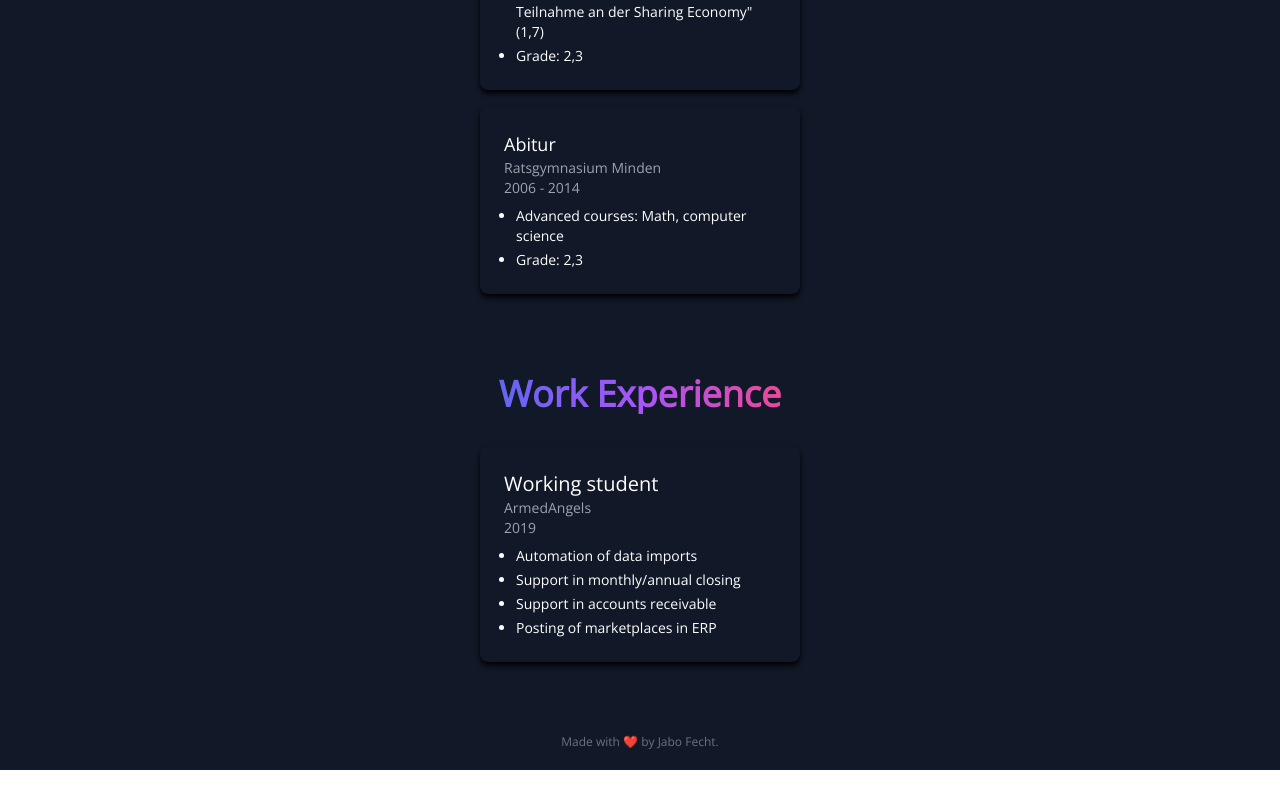
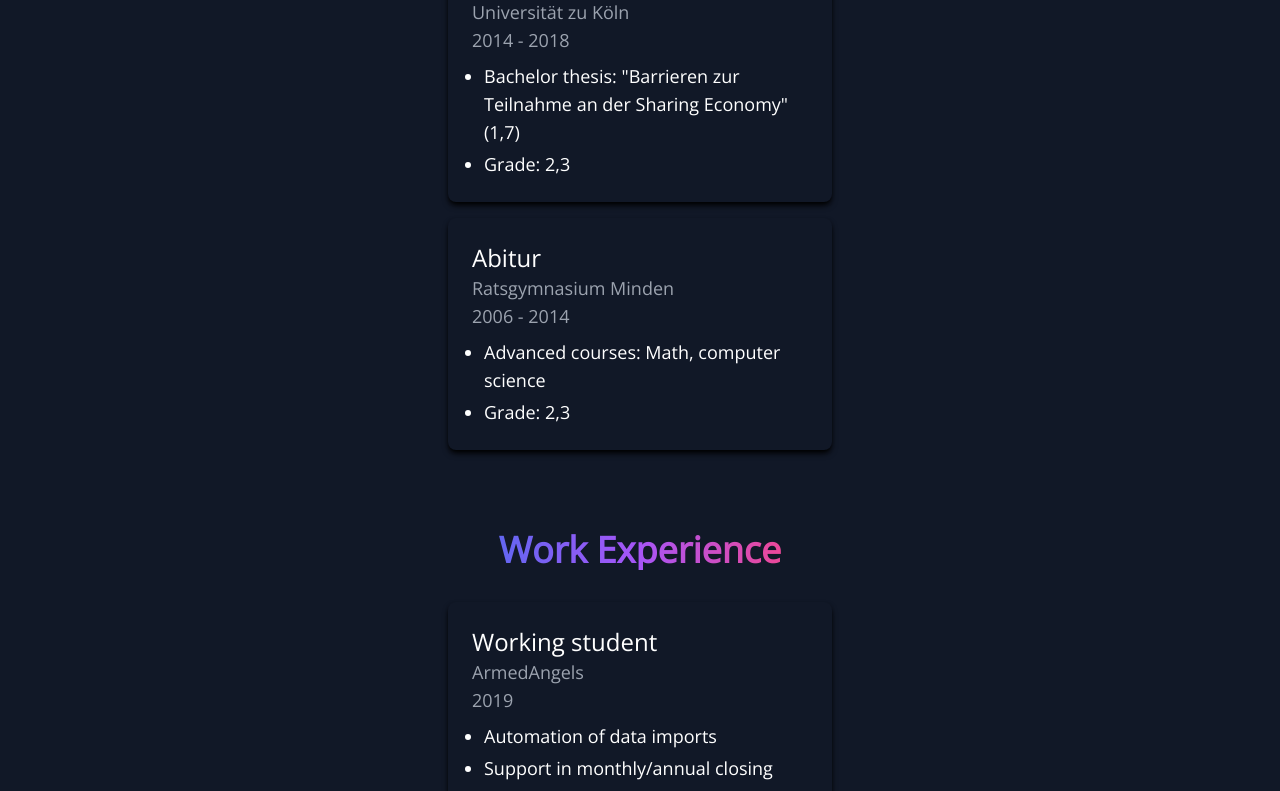
Before and after one commit to JobaF/portfolio-homepage, a Next.js app: page / in a window 1280 px wide. Shown: the part 3264-4055 px from the top of the page. Before the commit the page ends 4034 px from the top, so only its background shows below. Built offline with nearby package versions, Linux system fonts and the light colour scheme.

Commit message:
Add better styling for project and work exp. section

```diff
--- a/pages/components/sections/EducationSection.tsx
+++ b/pages/components/sections/EducationSection.tsx
@@ -6,8 +6,9 @@ interface EducationSectionProps {}
 
 const EducationSection: FC<EducationSectionProps> = ({}) => {
 	return (
-		<section className="mb-10 mt-10 flex flex-col items-center" id="education">
-			<h1 className="mb-4 bg-gradient-to-r from-indigo-500 via-purple-500 to-pink-500 bg-clip-text text-center text-4xl font-bold text-transparent">
+		<section className="mb-10 mt-10" id="education">
+			<div className="mx-auto flex max-w-4xl flex-col items-center px-3">
+				<h1 className="mb-4 w-fit bg-gradient-to-r from-indigo-500 via-purple-500 to-pink-500 bg-clip-text text-4xl font-bold text-transparent">
 					Education
 				</h1>
 				<motion.div
@@ -19,12 +20,16 @@ const EducationSection: FC<EducationSectionProps> = ({}) => {
 					{education.map((item, i) => (
 						<div
 							key={item.degree + i}
-						className="mt-4 flex w-80  flex-col rounded-lg bg-gray-900 p-6 shadow-md shadow-black"
+							className="mt-4 flex w-96 flex-col rounded-lg bg-gray-900 p-6 shadow-md shadow-black"
 						>
-						<div className="text-lg">{item.degree}</div>
-						<div className="text-sm text-gray-400">{item.institution}</div>
-						<div className="text-sm text-gray-400">{item.period}</div>
-						<ul className="flex list-disc flex-col gap-1 pl-3 pt-2 text-sm">
+							<div className="text-lg md:text-2xl">{item.degree}</div>
+							<div className="text-sm text-gray-400 md:text-lg">
+								{item.institution}
+							</div>
+							<div className="text-sm text-gray-400 md:text-lg">
+								{item.period}
+							</div>
+							<ul className="flex max-w-lg list-disc flex-col gap-1 pl-3 pt-2 text-sm md:text-lg">
 								{item.infos.map((info, i) => (
 									<li key={item.degree + i}>{info}</li>
 								))}
@@ -32,6 +37,7 @@ const EducationSection: FC<EducationSectionProps> = ({}) => {
 						</div>
 					))}
 				</motion.div>
+			</div>
 		</section>
 	)
 }
--- a/pages/components/sections/WorkExperienceSection.tsx
+++ b/pages/components/sections/WorkExperienceSection.tsx
@@ -6,30 +6,38 @@ interface WorkExperienceSectionProps {}
 
 const WorkExperienceSection: FC<WorkExperienceSectionProps> = ({}) => {
 	return (
-		<section className="mb-10 mt-10 flex flex-col items-center" id="experience">
+		<section className="mb-10 mt-10" id="experience">
+			<div className="mx-auto flex max-w-4xl flex-col items-center px-3">
 				<h1 className="mb-4 bg-gradient-to-r from-indigo-500 via-purple-500 to-pink-500 bg-clip-text text-center text-4xl font-bold text-transparent">
 					Work Experience
 				</h1>
-			{workExperience.map((item, i) => (
 				<motion.div
 					variants={cardVariants}
-					key={item.position + i}
 					initial="offscreen"
 					whileInView="onscreen"
 					viewport={{ once: true }}
 				>
-					<div className="mt-4 flex w-80 flex-col rounded-lg bg-gray-900 p-6 text-justify shadow-md shadow-black">
-						<div className="text-xl">{item.position}</div>
-						<div className="text-sm text-gray-400">{item.institution}</div>
-						<div className="text-sm text-gray-400">{item.period}</div>
-						<ul className="flex list-disc flex-col gap-1 pl-3 pt-2 text-sm">
+					{workExperience.map((item, i) => (
+						<div
+							key={item.position + i}
+							className="mt-4 flex w-96 flex-col rounded-lg bg-gray-900 p-6 text-justify shadow-md shadow-black"
+						>
+							<div className="text-lg md:text-2xl">{item.position}</div>
+							<div className="text-sm text-gray-400 md:text-lg">
+								{item.institution}
+							</div>
+							<div className="text-sm text-gray-400 md:text-lg">
+								{item.period}
+							</div>
+							<ul className="flex list-disc flex-col gap-1 pl-3 pt-2 text-sm md:text-lg">
 								{item.infos.map((info, i) => (
 									<li key={item.institution + i}>{info}</li>
 								))}
 							</ul>
 						</div>
+					))}
 				</motion.div>
-			))}
+			</div>
 		</section>
 	)
 }
```
Lines whose indentation alone changed are shown as unchanged.
